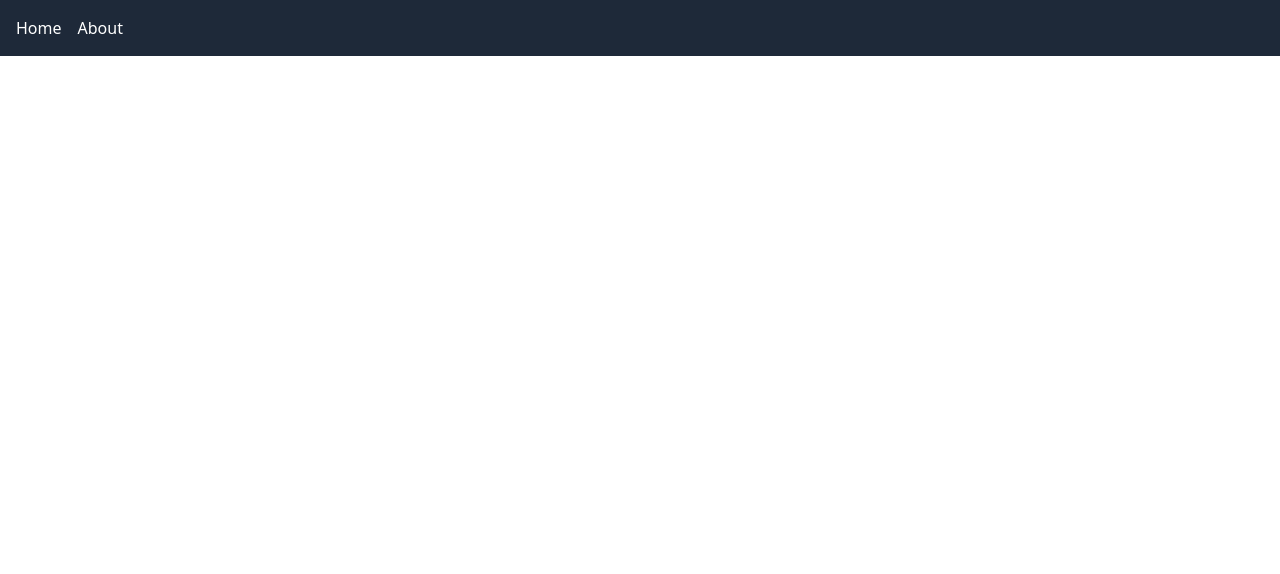
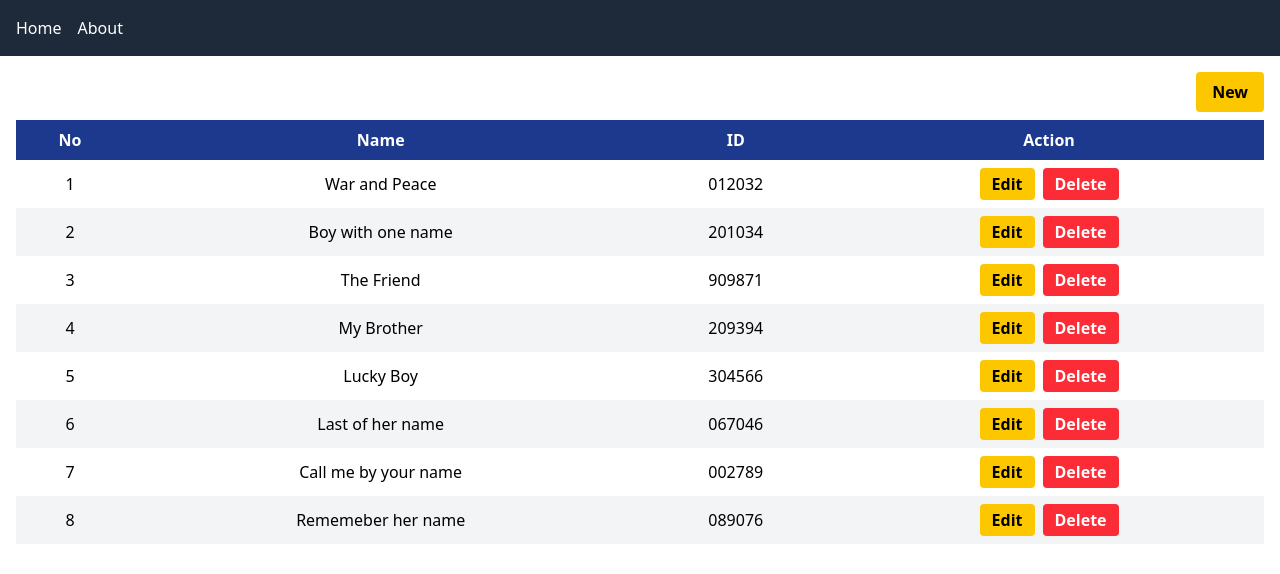
Before and after one commit to btw-imlong/Library, a Vue app: page /book in a window 1280 px wide. Before the commit this address had no page. Shown: the top 574 px of the page. Built offline with nearby package versions, Linux system fonts and the light colour scheme.

Commit message:
add book list

```diff
--- a/package.json
+++ b/package.json
@@ -10,6 +10,7 @@
   },
   "dependencies": {
     "@tailwindcss/vite": "^4.1.8",
+    "react-router-dom": "^7.6.2",
     "tailwindcss": "^4.1.8",
     "vue": "^3.5.13",
     "vue-router": "^4.5.1"
--- a/src/router/rout.js
+++ b/src/router/rout.js
@@ -1,9 +1,11 @@
 import { createRouter, createWebHistory } from "vue-router";
 import Home from "../views/student.vue";
 import Login from "../auth/login.vue";
+import Book from "../views/book.vue";
 const routes = [
   { path: "/", name: "Home", component: Home },
   { path: "/about", name: "About", component: Login },
+  { path: "/book", name: "Book", component: Book },
 ];
 
 const router = createRouter({
--- /dev/null
+++ b/src/views/book.vue
@@ -0,0 +1,80 @@
+<!-- components/UserTable.vue -->
+<template>
+  <div class="p-4">
+    <div class="text-right mb-2">
+      <button class="bg-yellow-400 text-black font-bold px-4 py-2 rounded">
+        New
+      </button>
+    </div>
+    <table class="w-full border-collapse">
+      <thead>
+        <tr class="bg-blue-900 text-white">
+          <th class="p-2">No</th>
+          <th class="p-2">Name</th>
+          <th class="p-2">ID</th>
+          <th class="p-2">Action</th>
+        </tr>
+      </thead>
+      <tbody>
+        <tr
+          v-for="(user, index) in paginatedUsers"
+          :key="index"
+          :class="index % 2 === 0 ? 'bg-white' : 'bg-gray-100'"
+        >
+          <td class="p-2 text-center">{{ startIndex + index + 1 }}</td>
+          <td class="p-2 text-center">{{ user.name }}</td>
+          <td class="p-2 text-center">{{ user.id }}</td>
+          <td class="p-2 text-center">
+            <button
+              class="bg-yellow-400 text-black font-semibold px-3 py-1 rounded mr-2"
+            >
+              Edit
+            </button>
+            <button
+              class="bg-red-500 text-white font-semibold px-3 py-1 rounded"
+            >
+              Delete
+            </button>
+          </td>
+        </tr>
+      </tbody>
+    </table>
+    <!-- <div class="flex justify-center space-x-2 mt-4">
+      <button
+        v-for="page in totalPages"
+        :key="page"
+        @click="currentPage = page"
+        :class="[
+          'border px-3 py-1',
+          currentPage === page ? 'bg-blue-900 text-white' : '',
+        ]"
+      >
+        {{ page }}
+      </button>
+    </div> -->
+  </div>
+</template>
+
+<script setup>
+import { ref, computed } from "vue";
+
+const usersData = [
+  { name: "War and Peace ", id: "012032" },
+  { name: "Boy with one name", id: "201034" },
+  { name: "The Friend", id: "909871" },
+  { name: "My Brother", id: "209394" },
+  { name: "Lucky Boy", id: "304566" },
+  { name: "Last of her name", id: "067046" },
+  { name: "Call me by your name", id: "002789" },
+  { name: "Rememeber her name", id: "089076" },
+];
+
+const itemsPerPage = 8;
+const currentPage = ref(1);
+
+const totalPages = computed(() => Math.ceil(usersData.length / itemsPerPage));
+const startIndex = computed(() => (currentPage.value - 1) * itemsPerPage);
+const paginatedUsers = computed(() =>
+  usersData.slice(startIndex.value, startIndex.value + itemsPerPage)
+);
+</script>
```
Also changed, not shown: 1 other file (tests, documents, lock files or other folders).
